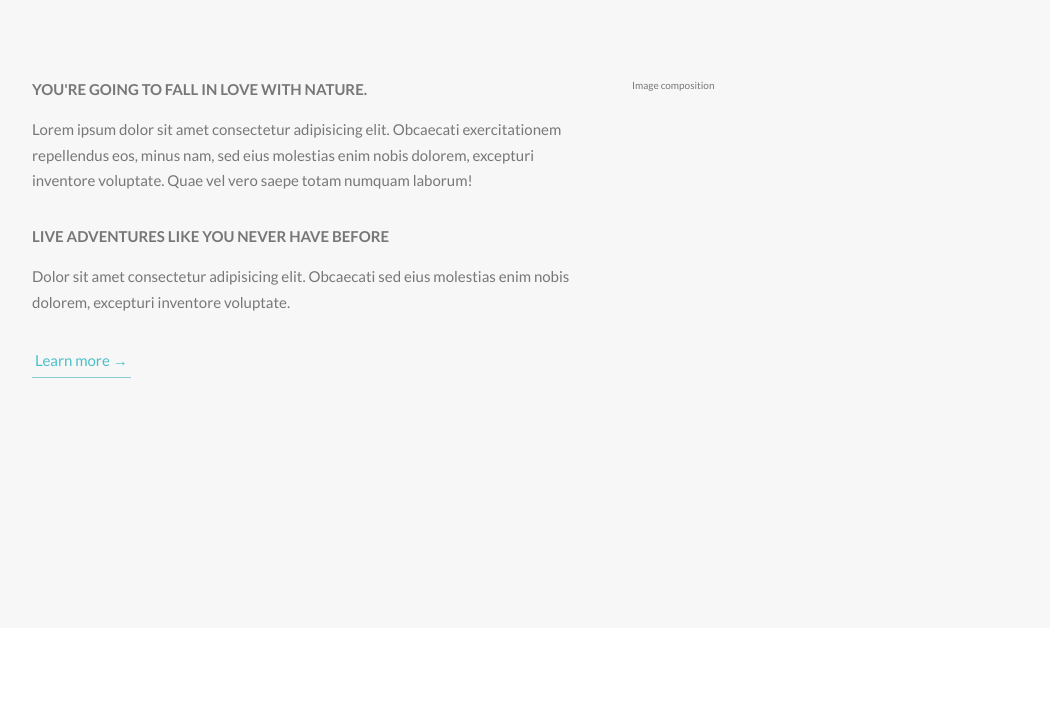
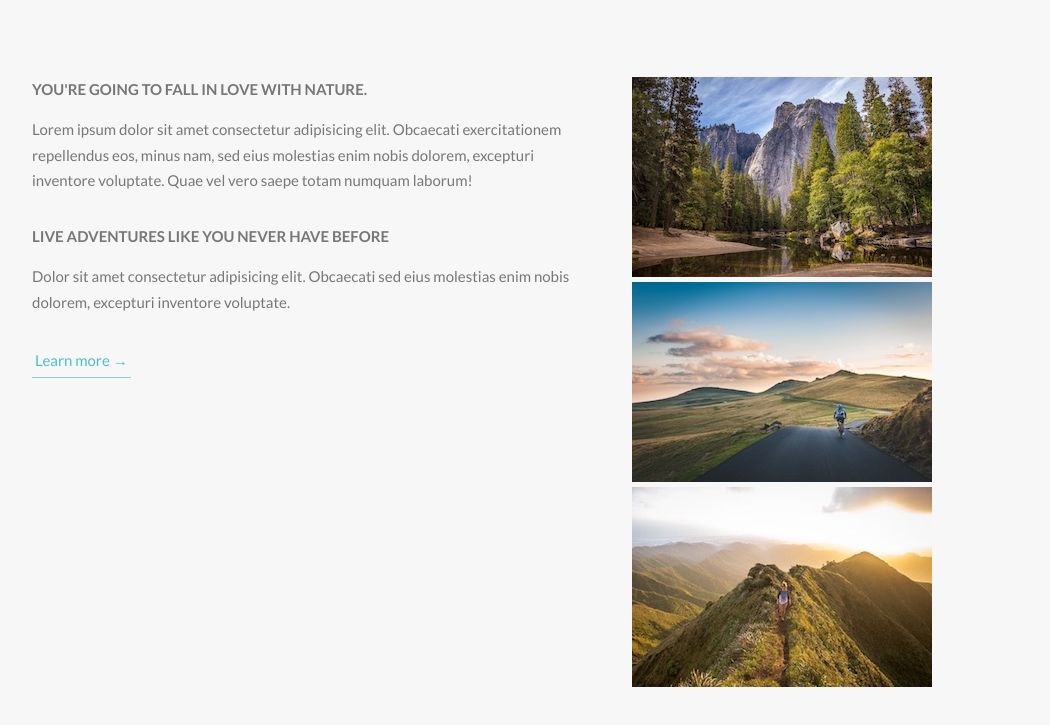
Before and after one commit to KateChantha/happy-camper, a website: page index.html in a window 1280 px wide. Shown: the part 983-1708 px from the top of the page, without its empty margins (38-1088 px from the left). Before the commit the page ends 1641 px from the top, so only its background shows below. Drawn offline with Linux system fonts and the light colour scheme.

Commit message:
add image contents in section-about

```diff
--- a/index.html
+++ b/index.html
@@ -7,7 +7,7 @@
 
     <link href="https://fonts.googleapis.com/css?family=Lato:100,300,400,700,900" rel="stylesheet">
 
-    <link rel="stylesheet" href="css/icon-font.css">
+    <!-- <link rel="stylesheet" href="css/icon-font.css"> -->
     <link rel="stylesheet" href="css/style.css">
     <link rel="shortcut icon" type="image/png" href="img/profile_icon.png">
 
@@ -63,7 +63,11 @@
                     <a href="#" class="btn-text">Learn more &rarr;</a>
                 </div>
                 <div class="col-1-of-2">
-                    Image composition
+                    <div class="composition">
+                        <img src="img/nat-1.jpg" alt="Photo 1" class="composition__photo composition__photo--p1">
+                        <img src="img/nat-2.jpg" alt="Photo 2" class="composition__photo composition__photo--p2">
+                        <img src="img/nat-3.jpg" alt="Photo 3" class="composition__photo composition__photo--p3">
+                    </div>
                 </div>
             </div>
         </section>
```
